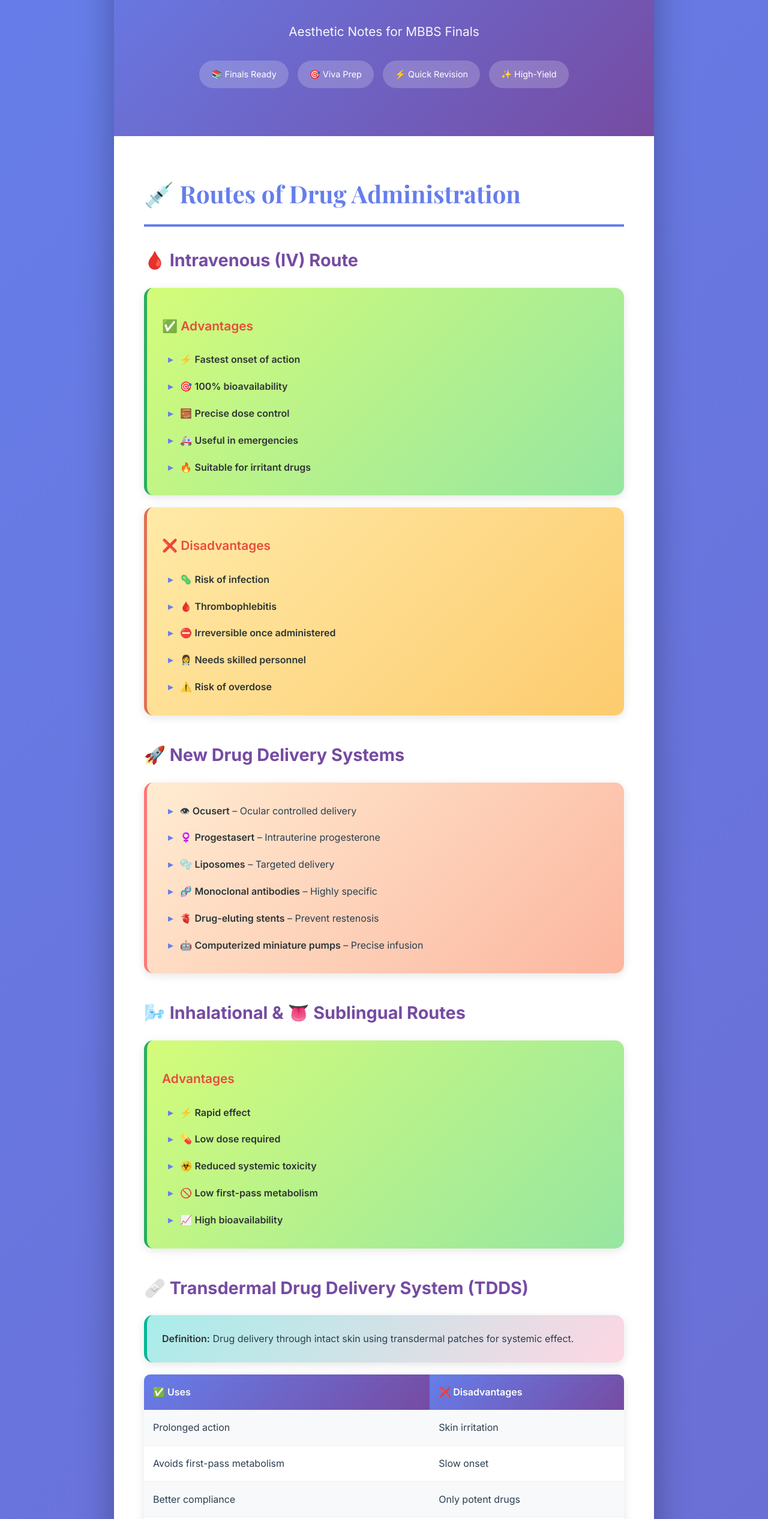
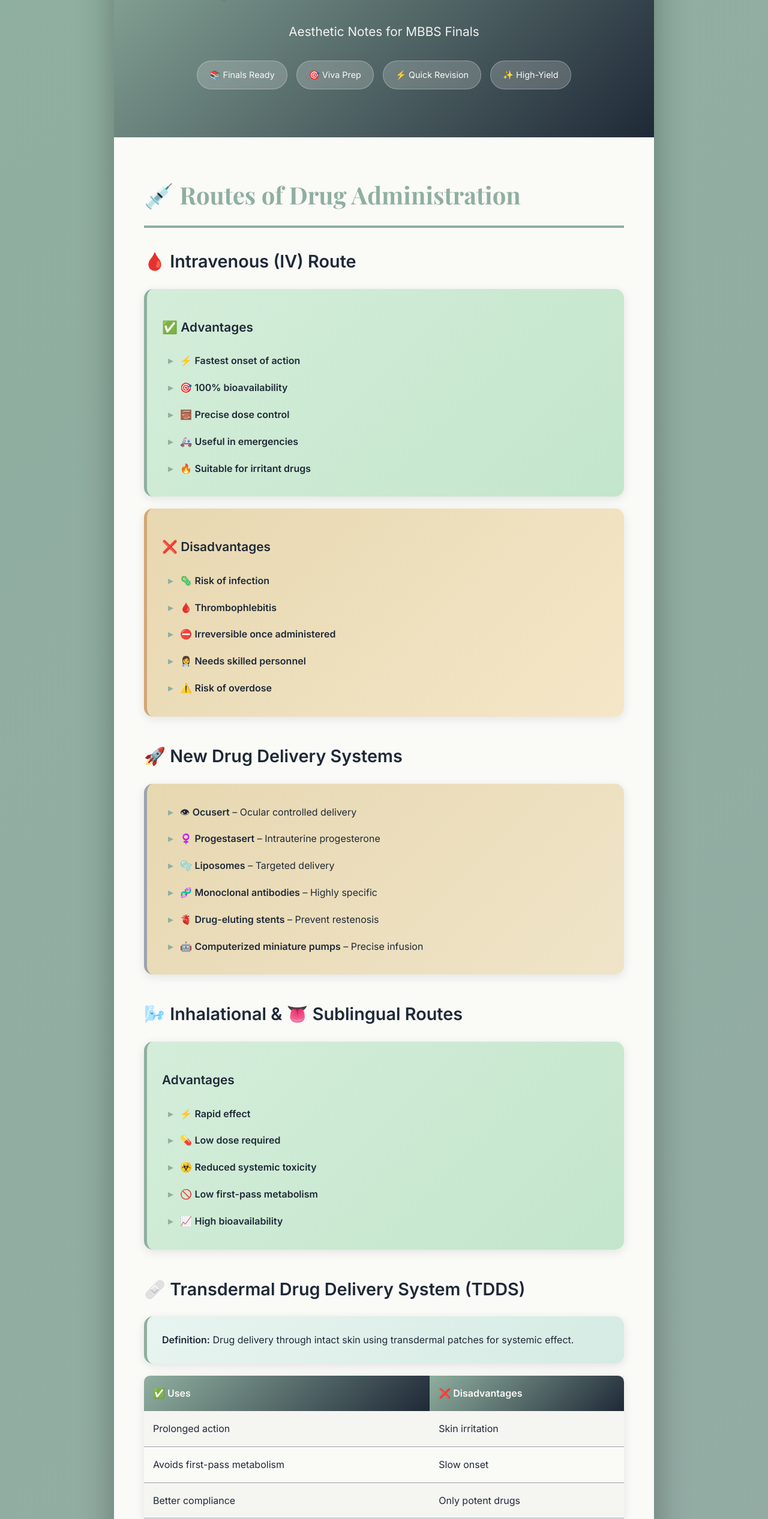
Before and after one commit to selcouth707-cpu/pharmacology-aesthetic-notes, a plain HTML site: page index.html in a window 1280 px wide. Shown: the part 187-2720 px from the top of the page at 60% size. Drawn offline with nearby package versions, Linux system fonts and the light colour scheme.

Commit message:
Update with custom color palette - Ivory, Charcoal, Sage, Taupe, Sand

```diff
--- a/index.html
+++ b/index.html
@@ -6,6 +6,14 @@
     <title>🌿 Pharmacology - Aesthetic Notes for MBBS Finals</title>
     <style>
         @import url('https://fonts.googleapis.com/css2?family=Inter:wght@300;400;600;700&family=Playfair+Display:wght@700&display=swap');
+
+        :root {
+            --ivory: #FAFAF7;
+            --charcoal: #1F2937;
+            --sage: #8FAF9F;
+            --taupe: #9CA3AF;
+            --sand: #E7D8B1;
+        }
 
         * {
             margin: 0;
@@ -16,23 +24,23 @@
         body {
             font-family: 'Inter', sans-serif;
             line-height: 1.8;
-            color: #2c3e50;
-            background: linear-gradient(135deg, #667eea 0%, #764ba2 100%);
+            color: var(--charcoal);
+            background: linear-gradient(135deg, var(--sage) 0%, var(--taupe) 100%);
             padding: 20px;
         }
 
         .container {
             max-width: 900px;
             margin: 0 auto;
-            background: white;
+            background: var(--ivory);
             border-radius: 20px;
             box-shadow: 0 20px 60px rgba(0,0,0,0.3);
             overflow: hidden;
         }
 
         .cover {
-            background: linear-gradient(135deg, #667eea 0%, #764ba2 100%);
-            color: white;
+            background: linear-gradient(135deg, var(--sage) 0%, var(--charcoal) 100%);
+            color: var(--ivory);
             padding: 80px 40px;
             text-align: center;
         }
@@ -41,7 +49,7 @@
             font-family: 'Playfair Display', serif;
             font-size: 3.5em;
             margin-bottom: 20px;
-            text-shadow: 2px 2px 4px rgba(0,0,0,0.2);
+            text-shadow: 2px 2px 4px rgba(0,0,0,0.3);
         }
 
         .cover .subtitle {
@@ -59,15 +67,17 @@
         }
 
         .tag {
-            background: rgba(255,255,255,0.2);
+            background: rgba(250, 250, 247, 0.2);
             padding: 10px 20px;
             border-radius: 25px;
             font-size: 0.9em;
             backdrop-filter: blur(10px);
+            border: 1px solid rgba(250, 250, 247, 0.3);
         }
 
         .content {
             padding: 60px 50px;
+            background: var(--ivory);
         }
 
         .chapter {
@@ -78,10 +88,10 @@
         .chapter-title {
             font-family: 'Playfair Display', serif;
             font-size: 2.5em;
-            color: #667eea;
+            color: var(--sage);
             margin-bottom: 30px;
             padding-bottom: 15px;
-            border-bottom: 4px solid #667eea;
+            border-bottom: 4px solid var(--sage);
         }
 
         .section {
@@ -90,16 +100,17 @@
 
         .section-title {
             font-size: 1.8em;
-            color: #764ba2;
+            color: var(--charcoal);
             margin-bottom: 20px;
             display: flex;
             align-items: center;
             gap: 10px;
+            font-weight: 600;
         }
 
         .subsection-title {
             font-size: 1.3em;
-            color: #e74c3c;
+            color: var(--charcoal);
             margin: 20px 0 15px 0;
             font-weight: 600;
         }
@@ -108,37 +119,37 @@
             padding: 25px;
             border-radius: 15px;
             margin: 20px 0;
-            box-shadow: 0 4px 15px rgba(0,0,0,0.1);
+            box-shadow: 0 4px 15px rgba(31, 41, 55, 0.1);
         }
 
         .advantage-box {
-            background: linear-gradient(135deg, #d4fc79 0%, #96e6a1 100%);
-            border-left: 5px solid #27ae60;
+            background: linear-gradient(135deg, #d4edda 0%, #c3e6cb 100%);
+            border-left: 5px solid var(--sage);
         }
 
         .disadvantage-box {
-            background: linear-gradient(135deg, #ffeaa7 0%, #fdcb6e 100%);
-            border-left: 5px solid #e17055;
+            background: linear-gradient(135deg, var(--sand) 0%, #f5e6c8 100%);
+            border-left: 5px solid #d4a574;
         }
 
         .definition-box {
-            background: linear-gradient(135deg, #a8edea 0%, #fed6e3 100%);
-            border-left: 5px solid #00b894;
+            background: linear-gradient(135deg, #e8f4f0 0%, #d5ebe4 100%);
+            border-left: 5px solid var(--sage);
         }
 
         .example-box {
-            background: linear-gradient(135deg, #ffecd2 0%, #fcb69f 100%);
-            border-left: 5px solid #ff7675;
+            background: linear-gradient(135deg, var(--sand) 0%, #f0e4c8 100%);
+            border-left: 5px solid var(--taupe);
         }
 
         .clinical-box {
-            background: linear-gradient(135deg, #e0c3fc 0%, #8ec5fc 100%);
-            border-left: 5px solid #6c5ce7;
+            background: linear-gradient(135deg, #e8ebe8 0%, #d9ddd9 100%);
+            border-left: 5px solid var(--taupe);
         }
 
         .info-box {
-            background: linear-gradient(135deg, #fbc2eb 0%, #a6c1ee 100%);
-            border-left: 5px solid #a29bfe;
+            background: linear-gradient(135deg, #f0f4f0 0%, #e3e9e3 100%);
+            border-left: 5px solid var(--sage);
         }
 
         ul {
@@ -150,13 +161,14 @@
             padding: 8px 0;
             padding-left: 30px;
             position: relative;
+            color: var(--charcoal);
         }
 
         ul li:before {
             content: "\25B8";
             position: absolute;
             left: 10px;
-            color: #667eea;
+            color: var(--sage);
             font-weight: bold;
         }
 
@@ -164,14 +176,14 @@
             width: 100%;
             border-collapse: collapse;
             margin: 20px 0;
-            box-shadow: 0 4px 15px rgba(0,0,0,0.1);
+            box-shadow: 0 4px 15px rgba(31, 41, 55, 0.1);
             border-radius: 10px;
             overflow: hidden;
         }
 
         th {
-            background: linear-gradient(135deg, #667eea 0%, #764ba2 100%);
-            color: white;
+            background: linear-gradient(135deg, var(--sage) 0%, var(--charcoal) 100%);
+            color: var(--ivory);
             padding: 15px;
             text-align: left;
             font-weight: 600;
@@ -179,54 +191,66 @@
 
         td {
             padding: 15px;
-            border-bottom: 1px solid #ecf0f1;
+            border-bottom: 1px solid var(--taupe);
+            color: var(--charcoal);
         }
 
         tr:nth-child(even) {
-            background: #f8f9fa;
+            background: #f5f5f2;
+        }
+
+        tr:nth-child(odd) {
+            background: var(--ivory);
         }
 
         .formula {
-            background: linear-gradient(135deg, #ffeaa7 0%, #fdcb6e 100%);
+            background: linear-gradient(135deg, var(--sand) 0%, #f0e4c8 100%);
             padding: 25px;
             border-radius: 15px;
             text-align: center;
             font-size: 1.3em;
             font-weight: 600;
             margin: 20px 0;
-            box-shadow: 0 4px 15px rgba(0,0,0,0.1);
+            box-shadow: 0 4px 15px rgba(31, 41, 55, 0.1);
+            color: var(--charcoal);
+            border: 2px solid var(--taupe);
         }
 
         .mnemonic {
-            background: linear-gradient(135deg, #a8edea 0%, #fed6e3 100%);
+            background: linear-gradient(135deg, #e8f4f0 0%, #d5ebe4 100%);
             padding: 20px;
             border-radius: 15px;
             font-style: italic;
             margin: 15px 0;
-            border-left: 5px solid #00b894;
+            border-left: 5px solid var(--sage);
+            color: var(--charcoal);
         }
 
         .arrow {
-            color: #667eea;
+            color: var(--sage);
             font-weight: bold;
         }
 
         strong {
-            color: #2d3436;
+            color: var(--charcoal);
             font-weight: 600;
         }
 
         .footer {
-            background: linear-gradient(135deg, #667eea 0%, #764ba2 100%);
-            color: white;
+            background: linear-gradient(135deg, var(--sage) 0%, var(--charcoal) 100%);
+            color: var(--ivory);
             padding: 40px;
             text-align: center;
             font-size: 1.2em;
         }
 
+        p {
+            color: var(--charcoal);
+        }
+
         @media print {
             body {
-                background: white;
+                background: var(--ivory);
                 padding: 0;
             }
             .container {
```
